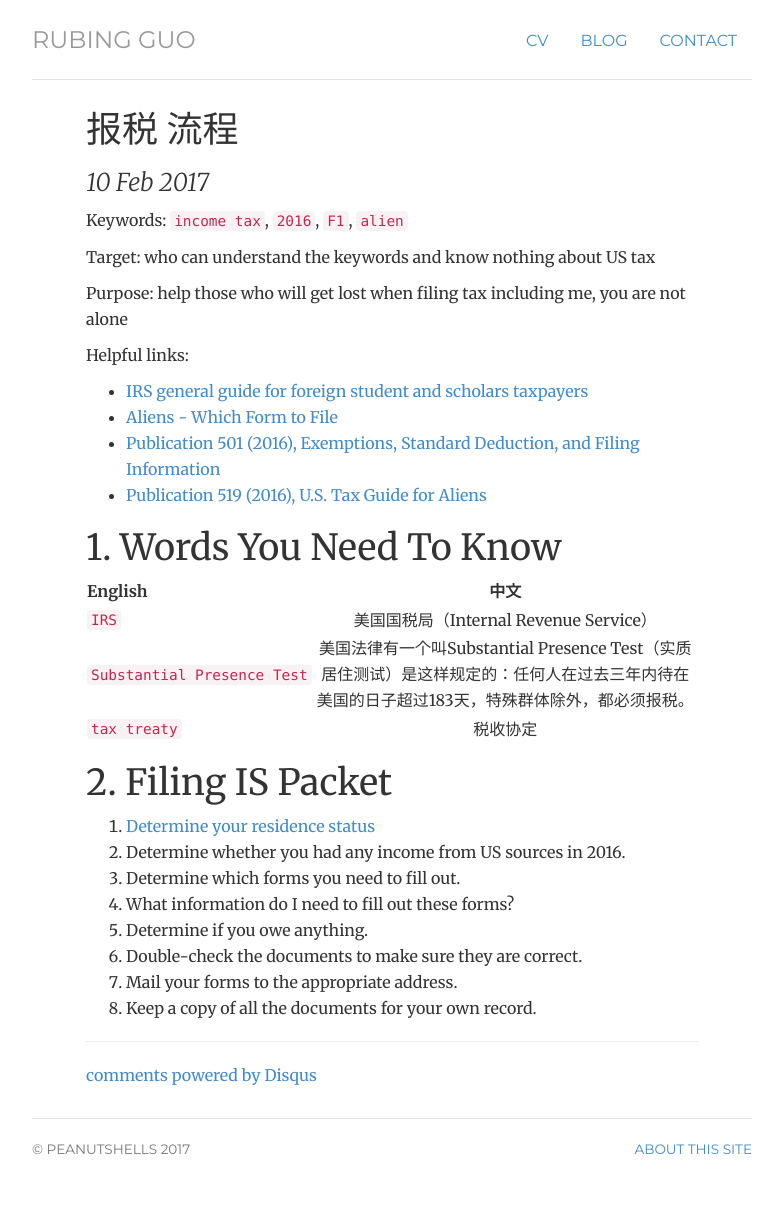
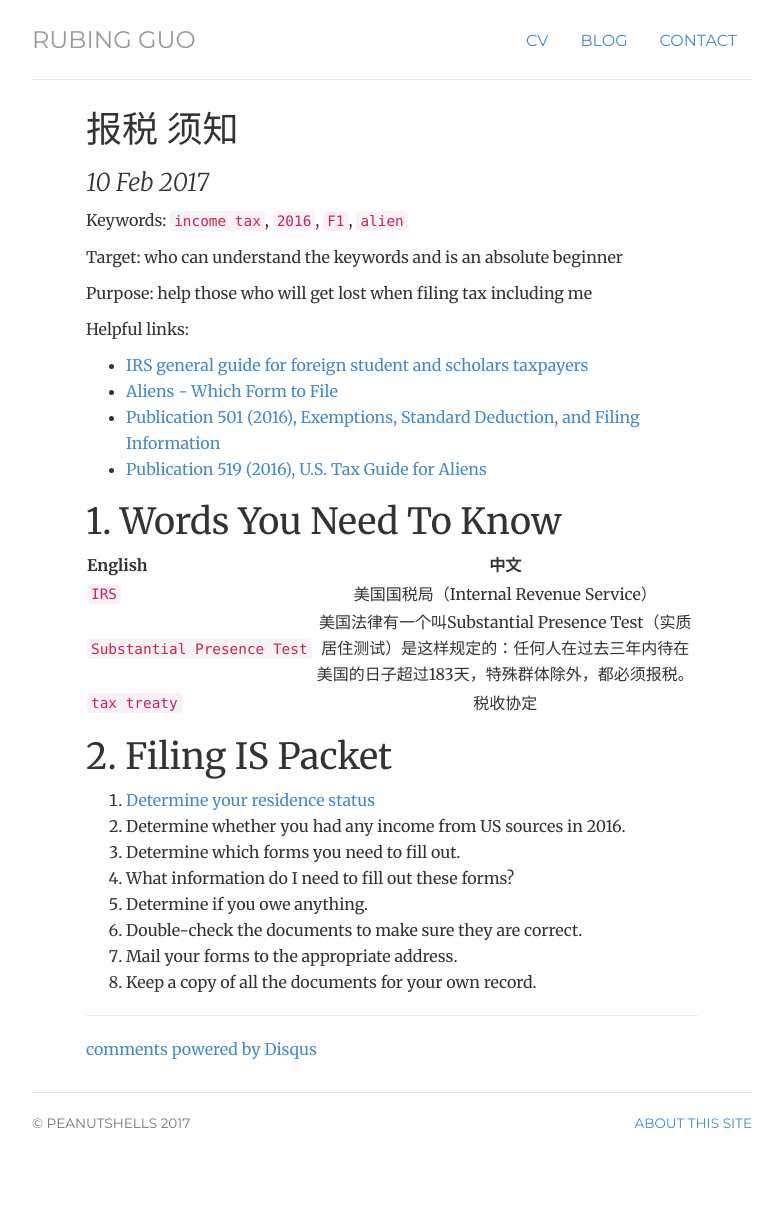
Before and after one commit to flower-joke/peanutshells.github.io, a Jekyll site: the page built from _posts/2017-02-10-filing-IS.md, in a window 1280 px wide. Shown: the whole page, without its empty margins (248-1031 px from the left). Built offline with Jekyll 4.4.1, drawn with Linux system fonts in a browser that asks for light colours; nearby versions of some CDN libraries; our own code applies the rules of GitHub Pages for plain Markdown files; comment, search, counter and statistics services are not loaded; after the commit the page ends 1185 px from its top, so only the background shows below that.

Commit message:
Update 2017-02-10-filing-IS.md

```diff
--- a/_posts/2017-02-10-filing-IS.md
+++ b/_posts/2017-02-10-filing-IS.md
@@ -1,13 +1,13 @@
 ---
-title: 报税 流程
+title: 报税 须知
 data: 2017-02-10
 ---
 
 Keywords: `income tax`, `2016`, `F1`, `alien`
 
-Target: who can understand the keywords and know nothing about US tax
+Target: who can understand the keywords and is an absolute beginner
 
-Purpose: help those who will get lost when filing tax including me, you are not alone
+Purpose: help those who will get lost when filing tax including me
 
 Helpful links:
 <ul>
```
